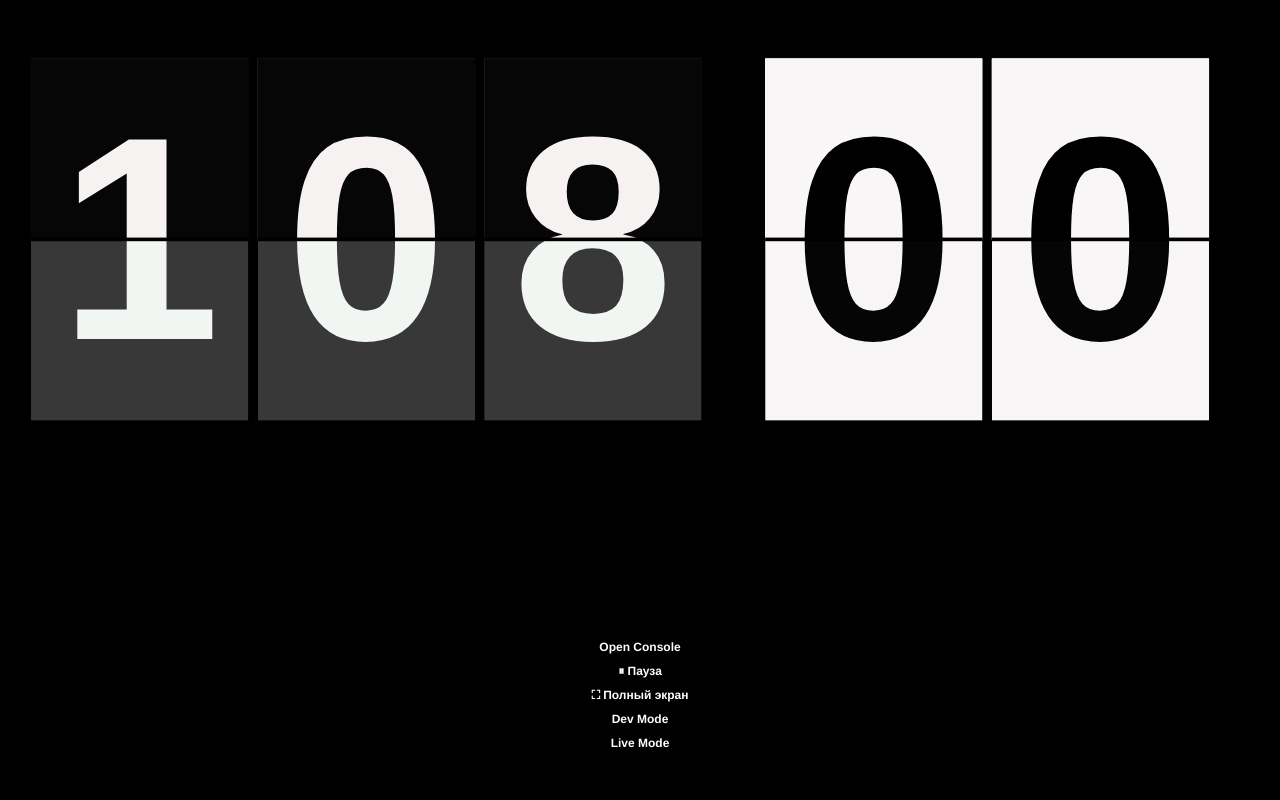
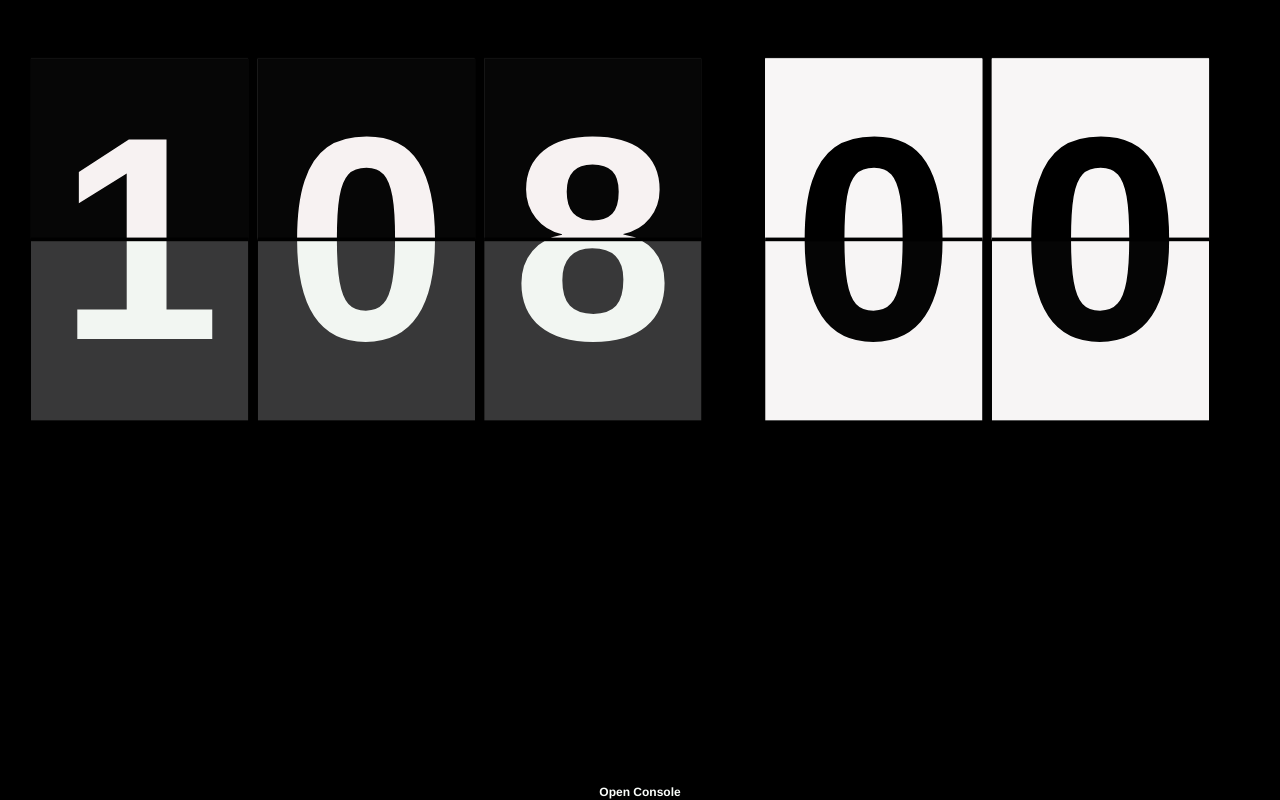
Before and after one commit to exrector/LOST-countdown-timer-Lost-TV-show, a plain HTML site: page index.html in a window 1280 px wide. Drawn offline with nearby package versions, Linux system fonts and the light colour scheme.

Commit message:
Hide menu below screen, reveal on hover with slide animation
Co-authored-by: Copilot <223556219+Copilot@users.noreply.github.com>

```diff
--- a/css/lost-timer.css
+++ b/css/lost-timer.css
@@ -42,12 +42,18 @@ body.kiosk .my-timer-container {
 .timer-modes {
     text-align: center;
     font-weight: bold;
-    font-size: 12px; /* ссылки  размер шрифта  */
-    color: #000000; /* Зеленый цвет текста для ретро-стиля */
+    font-size: 12px;
     position: fixed;
-    bottom: 40px;
+    bottom: -120px;
     left: 0;
     right: 0;
+    transition: bottom 0.3s ease;
+    background: rgba(0,0,0,0.85);
+    padding: 10px 0 15px;
+}
+
+.timer-modes:hover {
+    bottom: 0;
 }
 
 .timer-mode {
```
